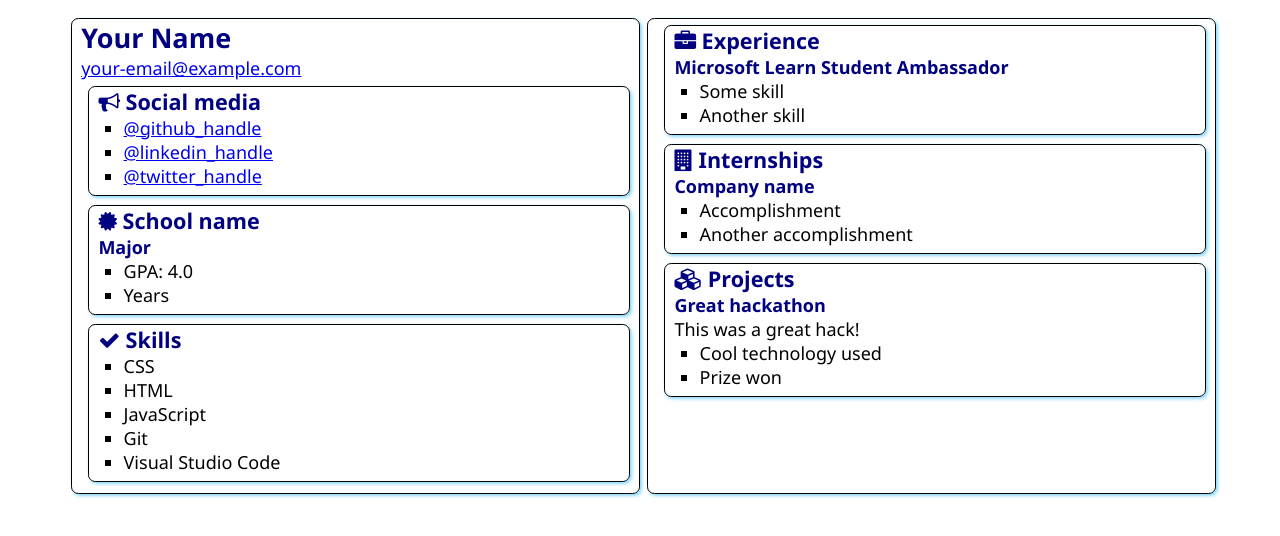
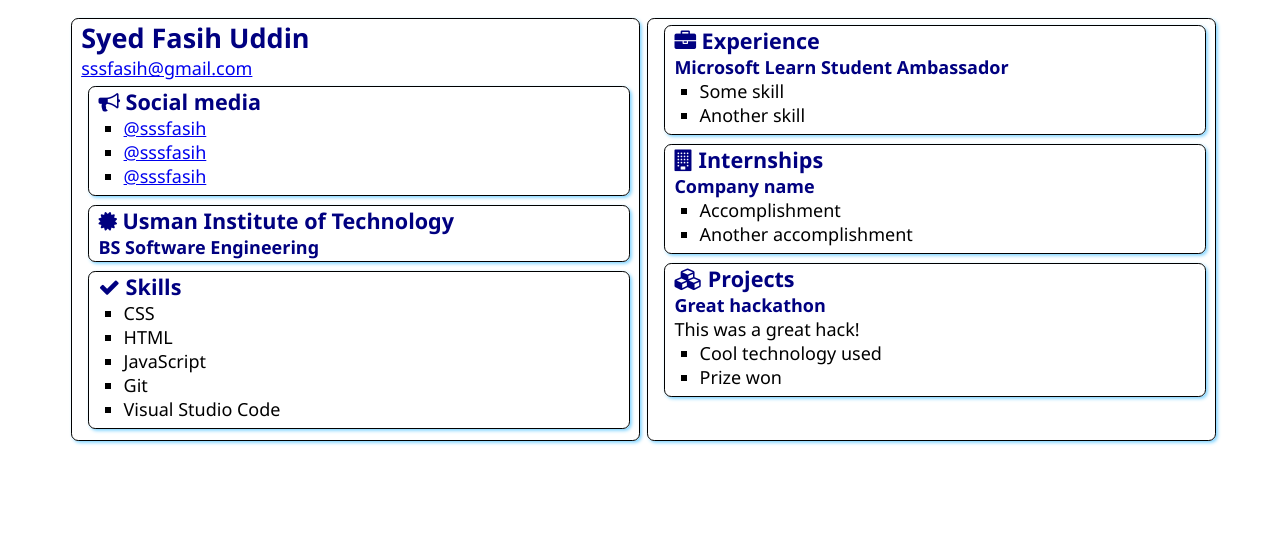
Before and after one commit to sssfasih/SATechnicalOnboarding, a plain HTML site: page src/index.html in a window 1280 px wide. Drawn offline with Linux system fonts and the light colour scheme.

Commit message:
Initial Update

```diff
--- a/src/index.html
+++ b/src/index.html
@@ -12,8 +12,8 @@
 <body>
     <main>
         <article class="box">
-            <h1>Your Name</h1>
-            <div><a href="mailto:your.email@example.com">your-email@example.com</a></div>
+            <h1>Syed Fasih Uddin</h1>
+            <div><a href="mailto:your.email@example.com">sssfasih@gmail.com</a></div>
 
             <section class="box">
                 <h2>
@@ -21,9 +21,9 @@
                     Social media
                 </h2>
                 <ul>
-                    <li><a href="https://github.com/<handle>">@github_handle</a></li>
-                    <li><a href="https://linkedin.com/in/<handle>">@linkedin_handle</a></li>
-                    <li><a href="https://twitter.com/<handle>">@twitter_handle</a></li>
+                    <li><a href="https://github.com/sssfasih">@sssfasih</a></li>
+                    <li><a href="https://linkedin.com/in/sssfasih">@sssfasih</a></li>
+                    <li><a href="https://twitter.com/sssfasih">@sssfasih</a></li>
                 </ul>
             </section>
 
@@ -31,13 +31,10 @@
                 <div class="education">
                     <h2>
                         <i class="fa fa-certificate" aria-hidden="true"></i>
-                        School name
+                        Usman Institute of Technology
                     </h2>
-                    <h3>Major</h3>
-                    <ul>
-                        <li>GPA: 4.0</li>
-                        <li>Years</li>
-                    </ul>
+                    <h3>BS Software Engineering</h3>
+
                 </div>
             </section>
 
```
